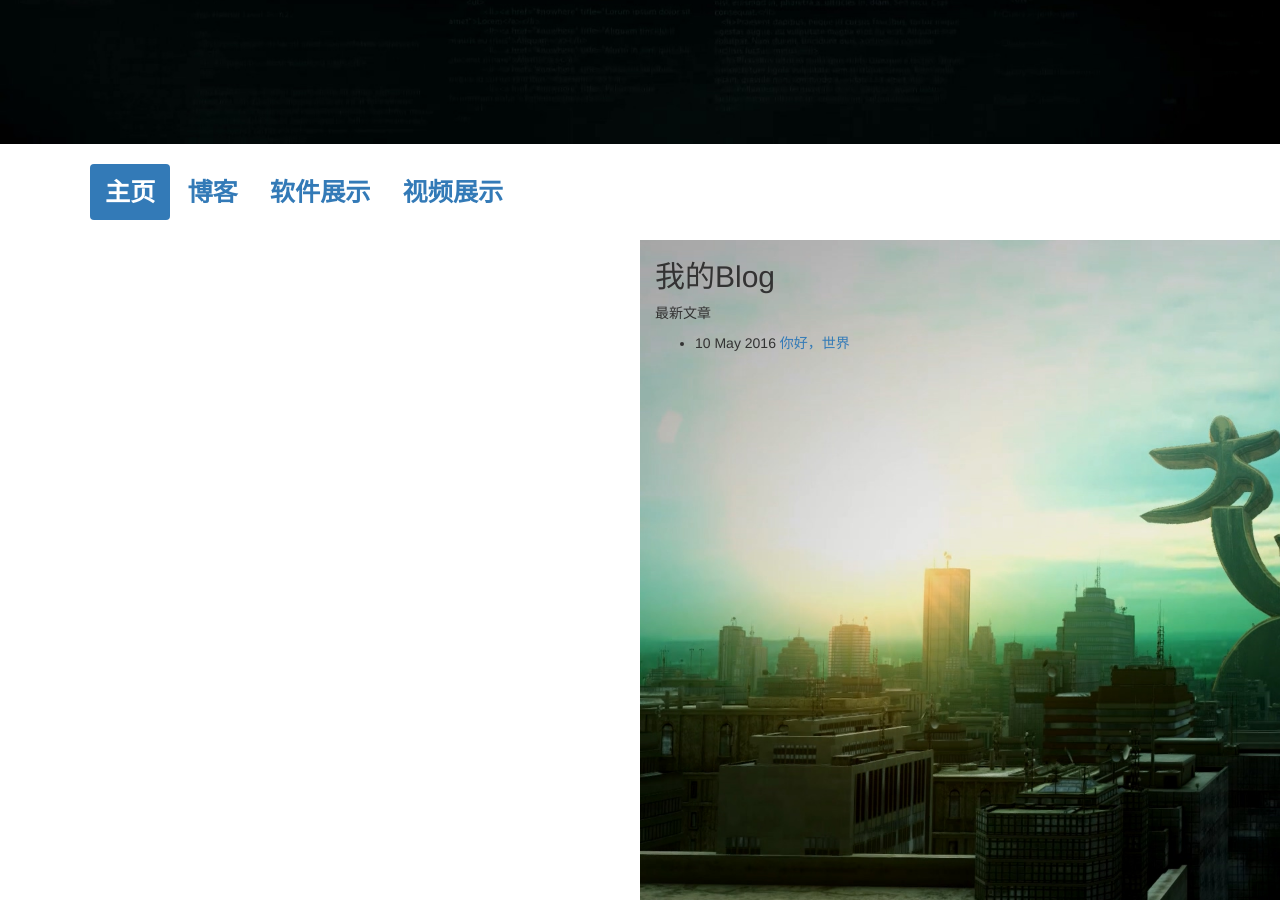
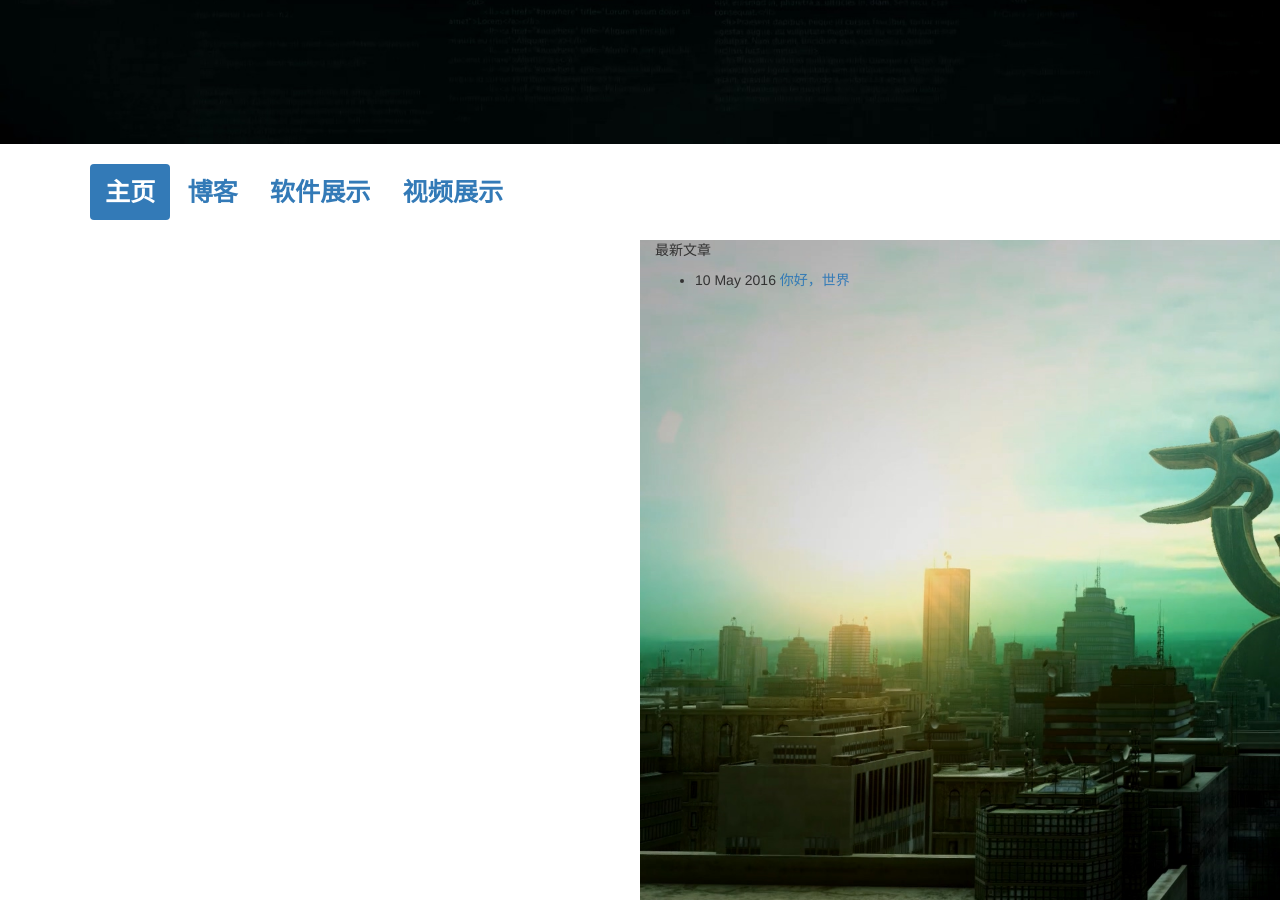
Before and after one commit to teimichael/teimichael.github.io, a Jekyll site: the page built from index.html, in a window 1280 px wide and 900 px high, scrolled down 756 px. Built offline with Jekyll 4.4.1, drawn with Linux system fonts in a browser that asks for light colours.

Commit message:
ignore _site

```diff
--- a/index.html
+++ b/index.html
@@ -1,8 +1,6 @@
 ---
-layout: pretty
-title: 我的Blog
+layout: index-template
 ---
-<h2>{{ page.title }}</h2>
 <p>最新文章</p>
 <ul>
 {% for post in site.posts %}
```
Also changed, not shown: _layouts/index-template.html (renamed from _layouts/pretty.html), 2 other files.
